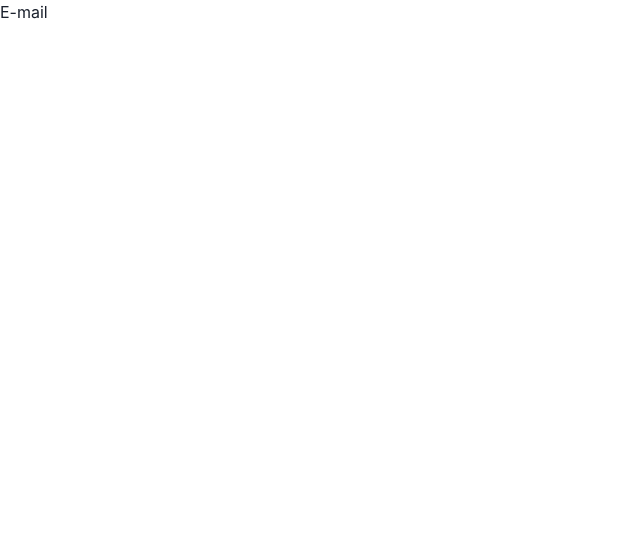
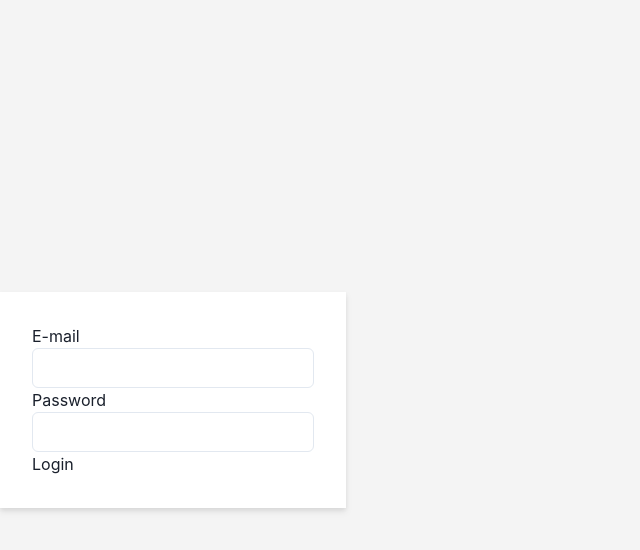
Before and after one commit to nao5100000/ec_app, a Next.js app: page /login in a window 1280 px wide. Shown: the top 550 px of the page, without its empty margins (0-640 px from the left). Built offline with nearby package versions, Linux system fonts and the light colour scheme.

Commit message:
modifed tailwind settings and creatd login UI

```diff
--- a/pages/login.tsx
+++ b/pages/login.tsx
@@ -1,13 +1,23 @@
+import { Input } from '@chakra-ui/react'
+
 const Login = () => {
     return (
         <>
-            <div className="bg-dark-green">
-                <dl>
-                    <dt>E-mail</dt>
-                    <dd>
-                        <input type="text" />
-                    </dd>
-                </dl>
+            <div className="bg-[#f4f4f4] min-h-screen flex items-center">
+                <div className="max-w-2xl bg-white p-8 drop-shadow-md">
+                    <dl className="">
+                        <dt>E-mail</dt>
+                        <dd>
+                            <Input />
+                        </dd>
+                        <dt>Password</dt>
+                        <dd>
+                            <Input />
+                        </dd>
+                    </dl>
+                    <button >Login</button>
+
+                </div>
             </div>
         </>
     )
--- a/styles/globals.css
+++ b/styles/globals.css
@@ -2,22 +2,6 @@
 @tailwind components;
 @tailwind utilities;
 
-html,
-body {
-  padding: 0;
-  margin: 0;
-  /* font-family: -apple-system, BlinkMacSystemFont, Segoe UI, Roboto, Oxygen,
-    Ubuntu, Cantarell, Fira Sans, Droid Sans, Helvetica Neue, sans-serif; */
-}
-
-a {
-  color: inherit;
-  text-decoration: none;
-}
-
-* {
-  box-sizing: border-box;
-}
 
 @layer base {
   html {
--- a/tailwind.config.js
+++ b/tailwind.config.js
@@ -1,19 +1,18 @@
 module.exports = {
   mode: "jit",
-  purge: [
-    "./src/pages/**/*.{js,ts,jsx,tsx}",
+  content: [
+    "./pages/**/*.{js,ts,jsx,tsx}",
     "./src/components/**/*.{js,ts,jsx,tsx}",
   ],
-  content: [],
   theme: {
     extend: {
       colors: {
         'dark-green': '#84fab0',
         'dark-blue': '#8fd3f4'
       },
-    },
-    fontFamily: {
-      'body': ['"Roboto"', '"Noto Sans JP"'],
+      fontFamily: {
+        'body': ['"Roboto"', '"Noto Sans JP"'],
+      },
     },
 
   },
```
Also changed, not shown: 1 other file (tests, documents, lock files or other folders).
